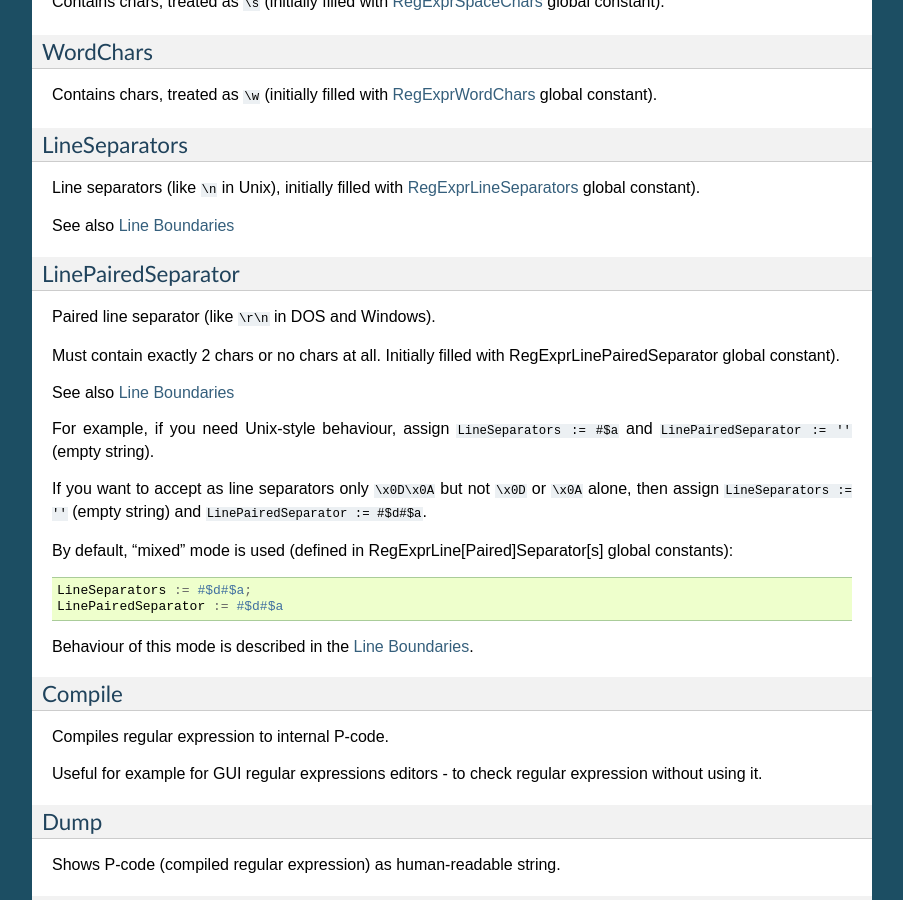
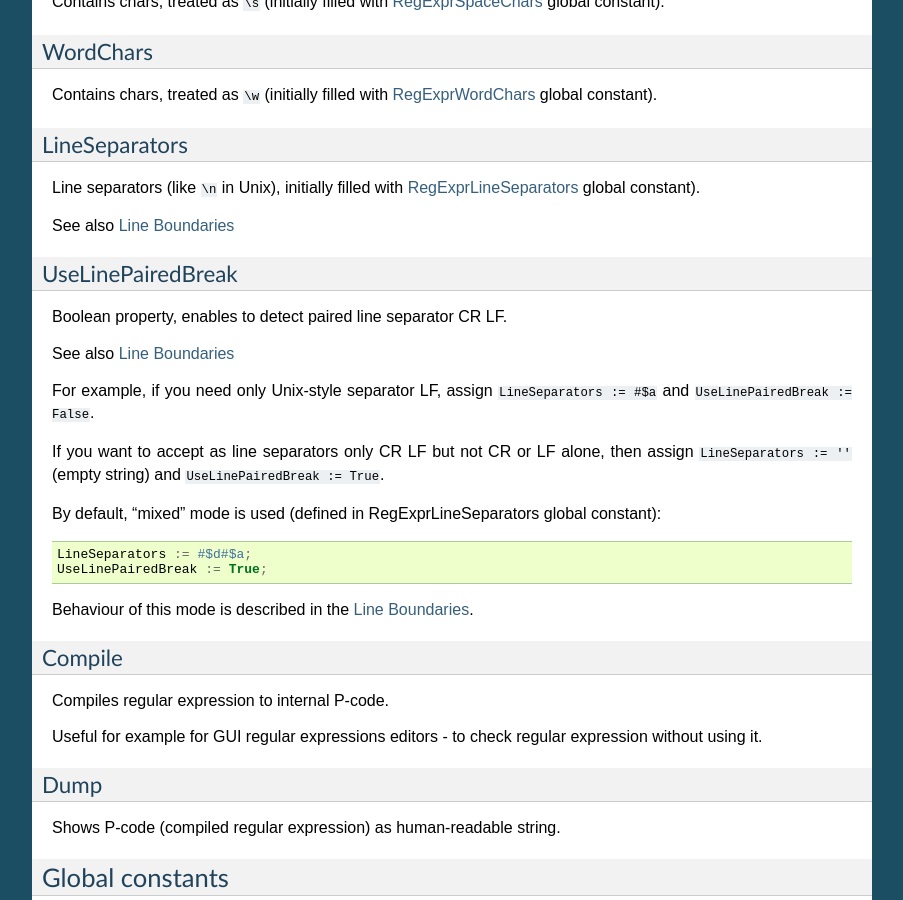
Before and after one commit to andgineer/TRegExpr, a Sphinx documentation site: the page built from docs/tregexpr.rst, in a window 1280 px wide and 900 px high, scrolled down 5043 px. Shown: the whole window, without its empty margins (198-1101 px from the left). Built offline with Sphinx 7.4.7, drawn with Linux system fonts in a browser that asks for light colours; some of the changed text lies outside the part shown.

Commit message:
docs for new CR LF code

```diff
--- a/docs/conf.py
+++ b/docs/conf.py
@@ -60,8 +60,8 @@ author = 'Andrey Sorokin'
 # built documents.
 #
 # The short X.Y version.
-version = '1.138'
-release = '1.138'
+version = '1.141'
+release = '1.141'
 
 # The language for content autogenerated by Sphinx. Refer to documentation
 # for a list of supported languages.
--- a/docs/regular_expressions.rst
+++ b/docs/regular_expressions.rst
@@ -237,7 +237,7 @@ this is 2 line-breaks in the wrong order.
 
     Multi-line processing can be tuned by properties
     `LineSeparators <tregexpr.html#lineseparators>`__ and
-    `LinePairedSeparator <tregexpr.html#linepairedseparator>`_.
+    `UseLinePairedBreak <tregexpr.html#linepairedseparator>`_.
 
     So you can use Unix style separators ``\n`` or DOS/Windows style
     ``\r\n`` or mix them together (as in described above default behaviour).
--- a/docs/tregexpr.rst
+++ b/docs/tregexpr.rst
@@ -339,30 +339,27 @@ RegExprLineSeparators_ global constant).
 
 See also `Line Boundaries <regular_expressions.html#lineseparators>`__
 
-LinePairedSeparator
-~~~~~~~~~~~~~~~~~~~
+UseLinePairedBreak
+~~~~~~~~~~~~~~~~~~
 
-Paired line separator (like ``\r\n`` in DOS and Windows).
-
-Must contain exactly 2 chars or no chars at all. Initially filled with
-RegExprLinePairedSeparator global constant).
+Boolean property, enables to detect paired line separator CR LF.
 
 See also `Line Boundaries <regular_expressions.html#lineseparators>`__
 
-For example, if you need Unix-style behaviour, assign
-``LineSeparators := #$a`` and ``LinePairedSeparator := ''`` (empty string).
+For example, if you need only Unix-style separator LF, assign
+``LineSeparators := #$a`` and ``UseLinePairedBreak := False``.
 
-If you want to accept as line separators only ``\x0D\x0A`` but not ``\x0D``
-or ``\x0A`` alone, then assign ``LineSeparators := ''`` (empty string) and
-``LinePairedSeparator := #$d#$a``.
+If you want to accept as line separators only CR LF but not CR or LF alone,
+then assign ``LineSeparators := ''`` (empty string) and
+``UseLinePairedBreak := True``.
 
 By default, "mixed" mode is used (defined in
-RegExprLine[Paired]Separator[s] global constants):
+RegExprLineSeparators global constant):
 
 ::
 
     LineSeparators := #$d#$a;
-    LinePairedSeparator := #$d#$a
+    UseLinePairedBreak := True;
 
 Behaviour of this mode is described in the
 `Line Boundaries <regular_expressions.html#lineseparators>`__.
@@ -437,11 +434,6 @@ RegExprLineSeparators
 ~~~~~~~~~~~~~~~~~~~~~
 
 Default value for LineSeparators_ property.
-
-RegExprLinePairedSeparator
-~~~~~~~~~~~~~~~~~~~~~~~~~~
-
-Default value for LinePairedSeparator_ property.
 
 Global functions
 ----------------
```
